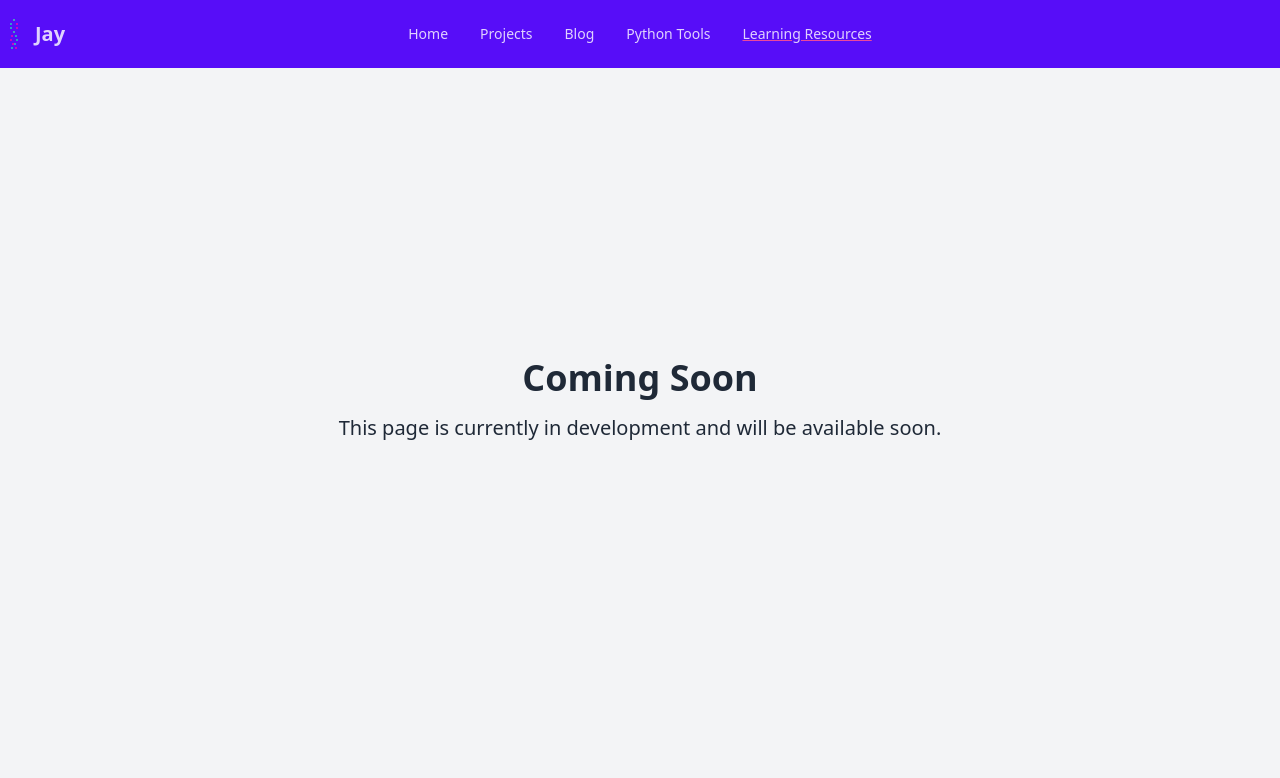
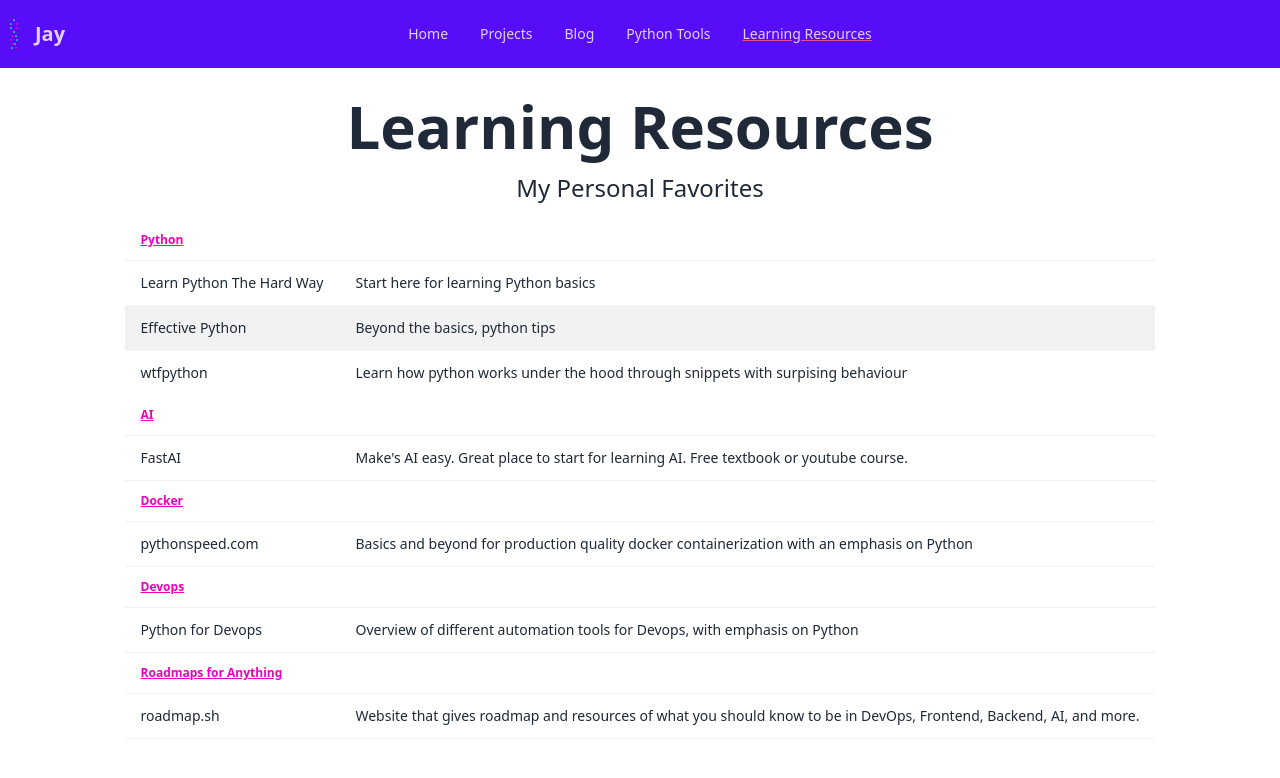
Before and after one commit to jaydrennan/public_profile, a SvelteKit app: page /learning-resources in a window 1280 px wide. Shown: the top 778 px of the page. Built offline with nearby package versions, Linux system fonts and the light colour scheme.

Commit message:
feature: adds content to recommended learning resources page

```diff
--- a/src/routes/learning-resources/+page.svelte
+++ b/src/routes/learning-resources/+page.svelte
@@ -1,16 +1,55 @@
-<script>
-  import { onMount } from 'svelte';
-  let message = '';
-
-  onMount(() => {
-    message = 'This page is currently in development and will be available soon.';
-  });
-</script>
 
 
-<main class="flex items-center justify-center h-screen bg-gray-100">
-  <div class="text-center">
-    <h1 class="text-4xl font-bold mb-4">Coming Soon</h1>
-    <p class="text-xl">{message}</p>
+<div class="flex justify-center h-screen ">
+  <div class="overflow-x-auto h-200 mt-8">
+    <div class="mt-16">
+      <h2 class="text-4xl md:text-6xl font-bold mb-4 text-center">Learning Resources</h2>
+      <h3 class="text-xl md:text-2xl mb-4 text-center">My Personal Favorites</h3>
+      <table class="table table-zebra table-pin-rows mx-auto">
+      <thead class="bg-primary">
+        <tr>
+          <th class="underline text-secondary">Python</th>
+        </tr>
+      </thead>
+      <tbody>
+        <tr><td><a href="https://learnpythonthehardway.org/">Learn Python The Hard Way</a></td><td>Start here for learning Python basics</td></tr>
+        <tr><td><a href="https://effectivepython.com/">Effective Python</a></td><td>Beyond the basics, python tips</td></tr>
+        <tr><td><a href="https://github.com/satwikkansal/wtfpython">wtfpython</a></td><td>Learn how python works under the hood through snippets with surpising behaviour</td></tr>
+
+      </tbody>
+      <thead>
+        <tr>
+          <th class="underline text-secondary">AI</th>
+        </tr>
+      </thead>
+      <tbody>
+        <tr><td><a href="https://www.fast.ai/">FastAI</a></td><td>Make's AI easy.  Great place to start for learning AI. Free textbook or youtube course.</td></tr>
+      </tbody>
+      <thead>
+        <tr>
+          <th class="underline text-secondary">Docker</th>
+        </tr>
+      </thead>
+      <tbody>
+        <tr><td><a href="https://pythonspeed.com/docker/">pythonspeed.com</a></td><td>Basics and beyond for production quality docker containerization with an emphasis on Python</td></tr>
+      </tbody>
+      <thead>
+        <tr>
+          <th class="underline text-secondary">Devops</th>
+        </tr>
+      </thead>
+      <tbody>
+        <tr><td><a href="https://www.oreilly.com/library/view/python-for-devops/9781492057680/">Python for Devops</a></td><td>Overview of different automation tools for Devops, with emphasis on Python</td></tr>
+      </tbody>
+      <thead>
+        <tr>
+          <th class="underline text-secondary">Roadmaps for Anything</th>
+        </tr>
+      </thead>
+      <tbody>
+        <tr><td><a href="https://roadmap.sh/roadmaps">roadmap.sh</a></td><td>Website that gives roadmap and resources of what you should know to be in DevOps, Frontend, Backend, AI, and more.</td></tr>
+      </tbody>
+      </table>
+    </div>
   </div>
-</main>
+</div>
```
